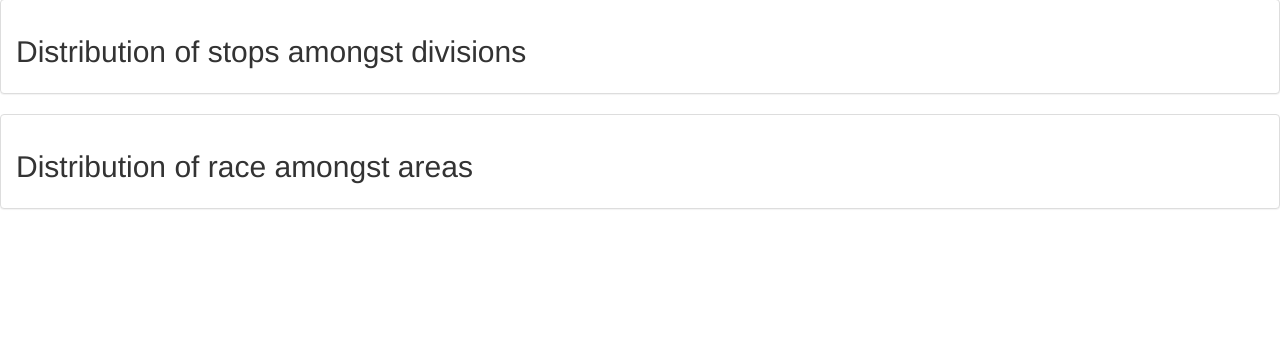
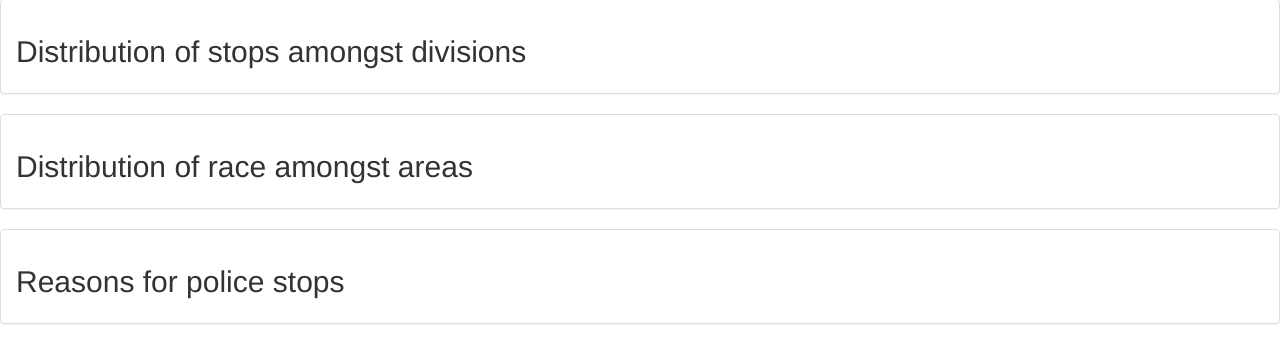
Before and after one commit to victor-lin/lapd-stop-data, a Flask app: template LAPDStopData/templates/figures.html in a window 1280 px wide. Shown: the part 143-506 px from the top of the page. Run offline with Flask 2, Linux system fonts and the light colour scheme; the template is opened without the code that fills it: most values are stand-ins (such as "Sample title", 1, 10 or a date in 2020); parts of the project's set-up code (start-up, migrations or seed data) failed here and were passed over; some libraries are stand-ins or nearby versions.

Commit message:
Add police stop reasons to /figures

```diff
--- a/LAPDStopData/templates/figures.html
+++ b/LAPDStopData/templates/figures.html
@@ -4,7 +4,7 @@
 <div>
   <div class="panel panel-default">
     <div class="panel-body">
-      <h2  data-toggle="collapse" data-target="#div-count-content">Distribution of stops amongst divisions</h2>
+      <h2 data-toggle="collapse" data-target="#div-count-content">Distribution of stops amongst divisions</h2>
     </div>
     <div id="div-count-content" class="collapse">
       <canvas id="division-counts-chart"></canvas>
@@ -50,7 +50,7 @@
   </div>
   <div class="panel panel-default">
     <div class="panel-body">
-      <h2  data-toggle="collapse" data-target="#area-race-content">Distribution of race amongst areas</h2>
+      <h2 data-toggle="collapse" data-target="#area-race-content">Distribution of race amongst areas</h2>
     </div>
     <div id="area-race-content" class="collapse">
       <canvas id="area-race-chart"></canvas>
@@ -107,5 +107,49 @@
       </script>
     </div>
   </div>
+  <div class="panel panel-default">
+    <div class="panel-body">
+      <h2 data-toggle="collapse" data-target="#stop-reasons-content">Reasons for police stops</h2>
+    </div>
+    <div id="stop-reasons-content" class="collapse">
+      <canvas id="stop-reasons-chart"></canvas>
+      <script>
+        var bar_options = {
+            tooltips: {
+                enabled: true
+            },
+            legend: {
+                display: false,
+            },
+        };
+        var barData = {
+            type: 'bar',
+            data: {
+                labels : [
+                    {% for type in stop_type_data.keys() %}
+                        "{{type}}",
+                    {% endfor %}
+                ],
+                datasets : [{
+                    data : [
+                        {% for count in stop_type_data.values() %}
+                            {{count}},
+                        {% endfor %}
+                    ],
+                }],
+            },
+            option: bar_options,
+        };
+
+        // get bar chart canvas
+        var mychart = document.getElementById("stop-reasons-chart").getContext("2d");
+
+        steps = 10
+        max = 500000
+        // draw bar chart
+        new Chart(mychart, barData);
+      </script>
+    </div>
+  </div>
 </div>
 {% endblock %}
```
Also changed, not shown: LAPDStopData/views.py (+6 -15 lines).
